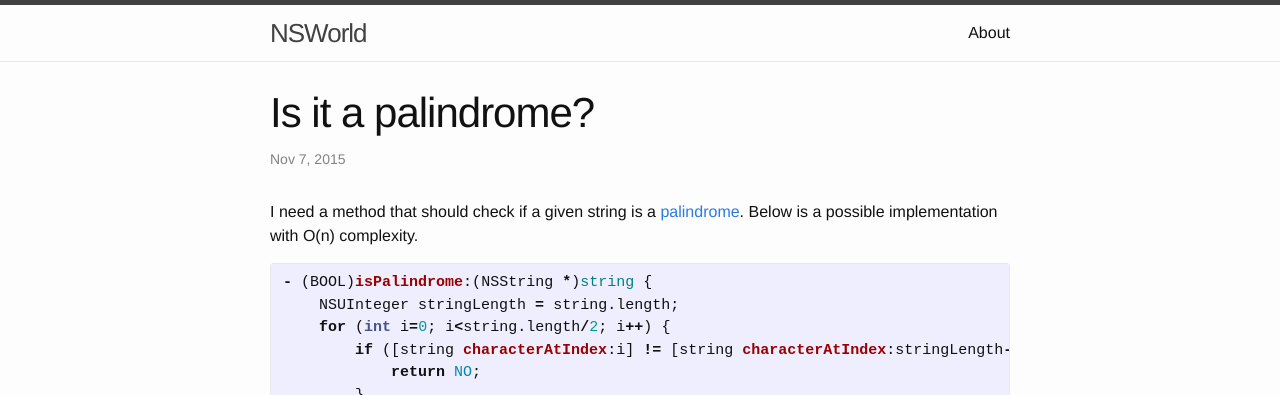
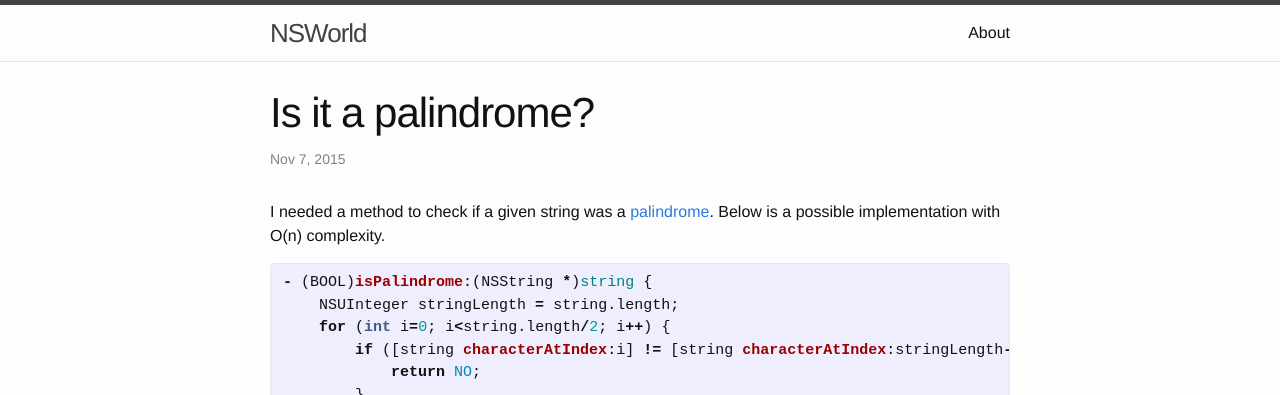
Before and after one commit to adsantos/adsantos.github.io, a Jekyll site: the page built from _posts/2015-11-07-isPalindrome.markdown, in a window 1280 px wide. Shown: the top 395 px of the page. Built offline with Jekyll 4.4.1, drawn with Linux system fonts in a browser that asks for light colours.

Commit message:
Typo fixes

```diff
--- a/_posts/2015-09-18-private-pods.markdown
+++ b/_posts/2015-09-18-private-pods.markdown
@@ -16,7 +16,7 @@ $ mkdir MySpecs.git
 $ cd MySpecs.git
 $ git init --bare
 $ git add .
-$ git commit -m "Inital commit"
+$ git commit -m "Initial commit"
 $ git push origin master
 {% endhighlight %}
 
--- a/_posts/2015-11-07-isPalindrome.markdown
+++ b/_posts/2015-11-07-isPalindrome.markdown
@@ -5,7 +5,7 @@ date:   2015-11-07 17:55:00
 categories: jekyll update
 ---
 
-I need a method that should check if a given string is a
+I needed a method to check if a given string was a
 [palindrome][palindrome]. Below is a possible implementation with O(n) complexity.
 
 {% highlight objective-c %}
```
